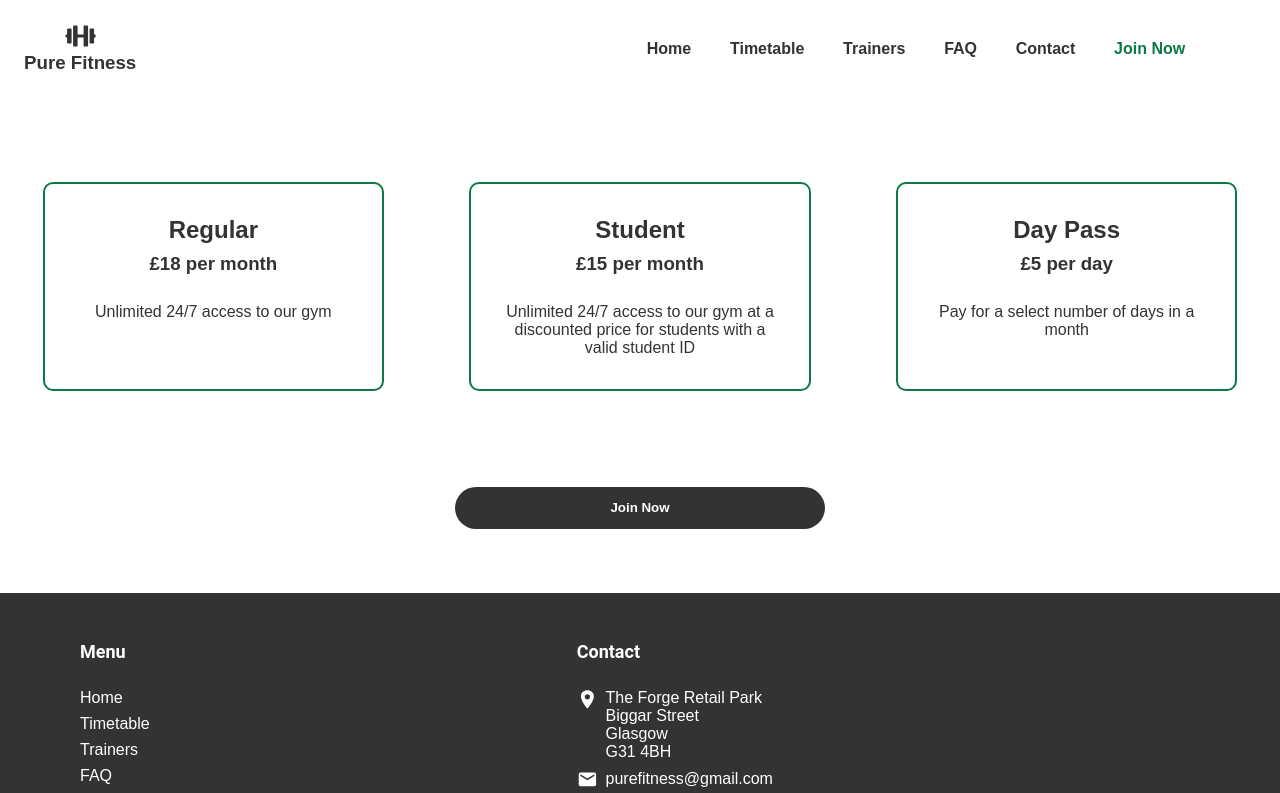
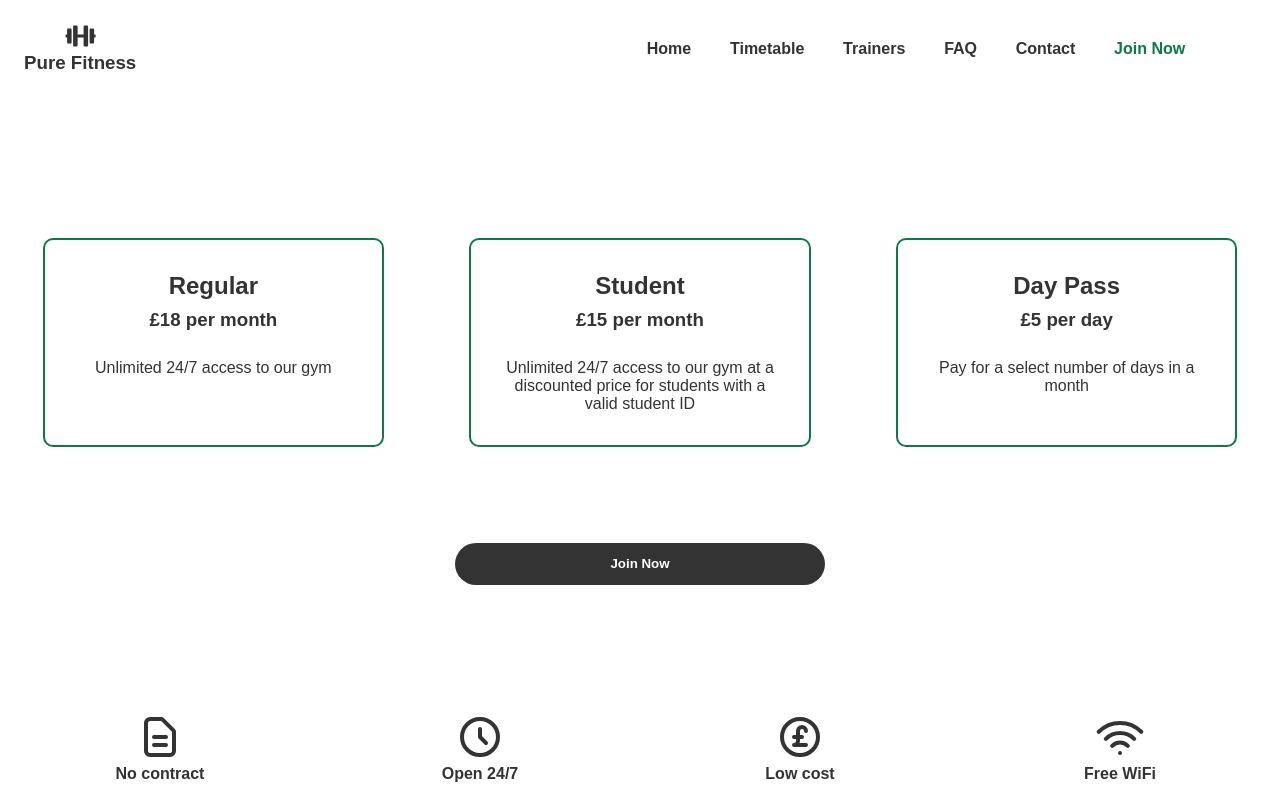
Before and after one commit to dydev20/pure-fitness, a React (Vite) app: page /membership in a window 1280 px wide. Shown: the top 793 px of the page. Built offline with nearby package versions, Linux system fonts and the light colour scheme.

Commit message:
Added benefits section

```diff
--- a/src/components/Home/Home.css
+++ b/src/components/Home/Home.css
@@ -79,11 +79,7 @@
 .about-text{
     width:50%;
 }
-.benefits-container{
-    display:flex;
-    flex-wrap: wrap;
-    border:1px solid red;
-}
+
 .benefit{
     width:40%;
     text-align: center;
--- a/src/components/Membership/Membership.css
+++ b/src/components/Membership/Membership.css
@@ -1,6 +1,6 @@
 .button-container{
     text-align: center;
-    margin-bottom:4em;
+    margin-bottom:8em;
 }
 
 .membership .join-btn{
@@ -25,6 +25,21 @@
     cursor: pointer;
 }
 
+.benefits-container{
+    display:grid;
+    grid-template-columns: repeat(4,1fr);
+    align-items: center;
+    justify-items: center;
+    text-align: center;
+}
+
+@media (max-width:1020px){
+    .benefits-container{
+        grid-template-columns:repeat(2,1fr);
+        row-gap:5em;
+    }
+}
+
 @media(max-width:700px){
     .join-btn{
         width:70%;
--- a/src/components/Membership/Membership.jsx
+++ b/src/components/Membership/Membership.jsx
@@ -2,6 +2,7 @@ import React from "react"
 import membershipData from "../../data/membership"
 import MembershipCard from "./MembershipCard"
 import "./Membership.css"
+import { HiOutlineDocumentText, HiOutlineClock, HiOutlineCurrencyPound, HiOutlineWifi } from "react-icons/hi"
 
 export default function Membership(){
 
@@ -14,7 +15,7 @@ export default function Membership(){
     }
 
     return(
-        <div className="membership">
+        <div className="membership page-container">
             <h1 className="heading white-heading content-heading">Memberships</h1>
             <div className="cards-container">
                 {
@@ -38,6 +39,25 @@ export default function Membership(){
                <button className="button grey-btn join-btn">Join Now</button>
             </div>
 
+            <div className="benefits-container">
+                <div>
+                    <HiOutlineDocumentText size="3rem"/>
+                    <h4>No contract</h4>
+                </div>
+                <div>
+                    <HiOutlineClock size="3rem"/>
+                    <h4>Open 24/7</h4>
+                </div>
+                <div>
+                    <HiOutlineCurrencyPound size="3rem"/>
+                    <h4>Low cost</h4>
+                </div>
+                <div>
+                    <HiOutlineWifi size="3rem"/>
+                    <h4>Free WiFi</h4>
+                </div>
+            </div>
+
         </div>
     )
 }
```
